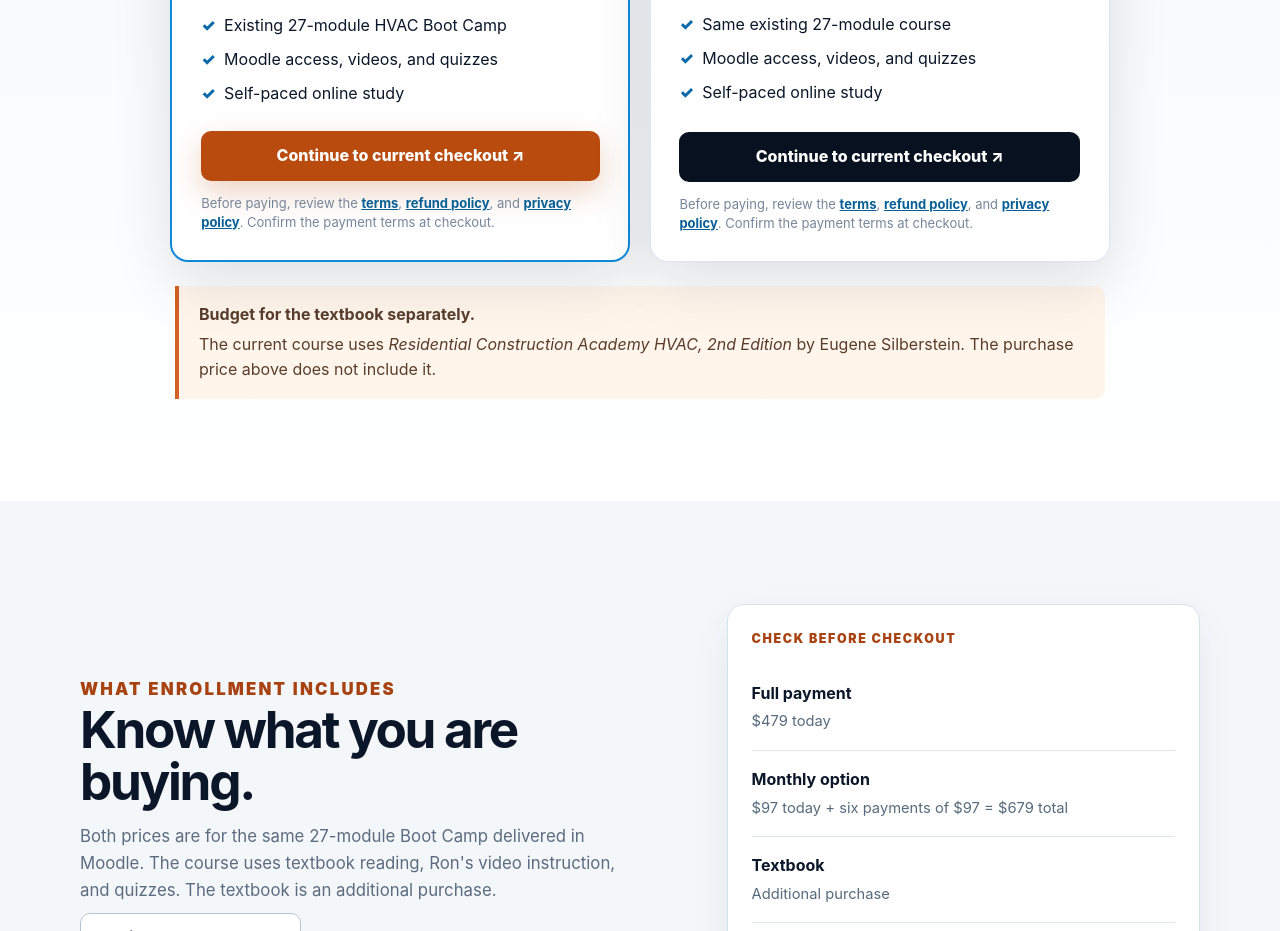
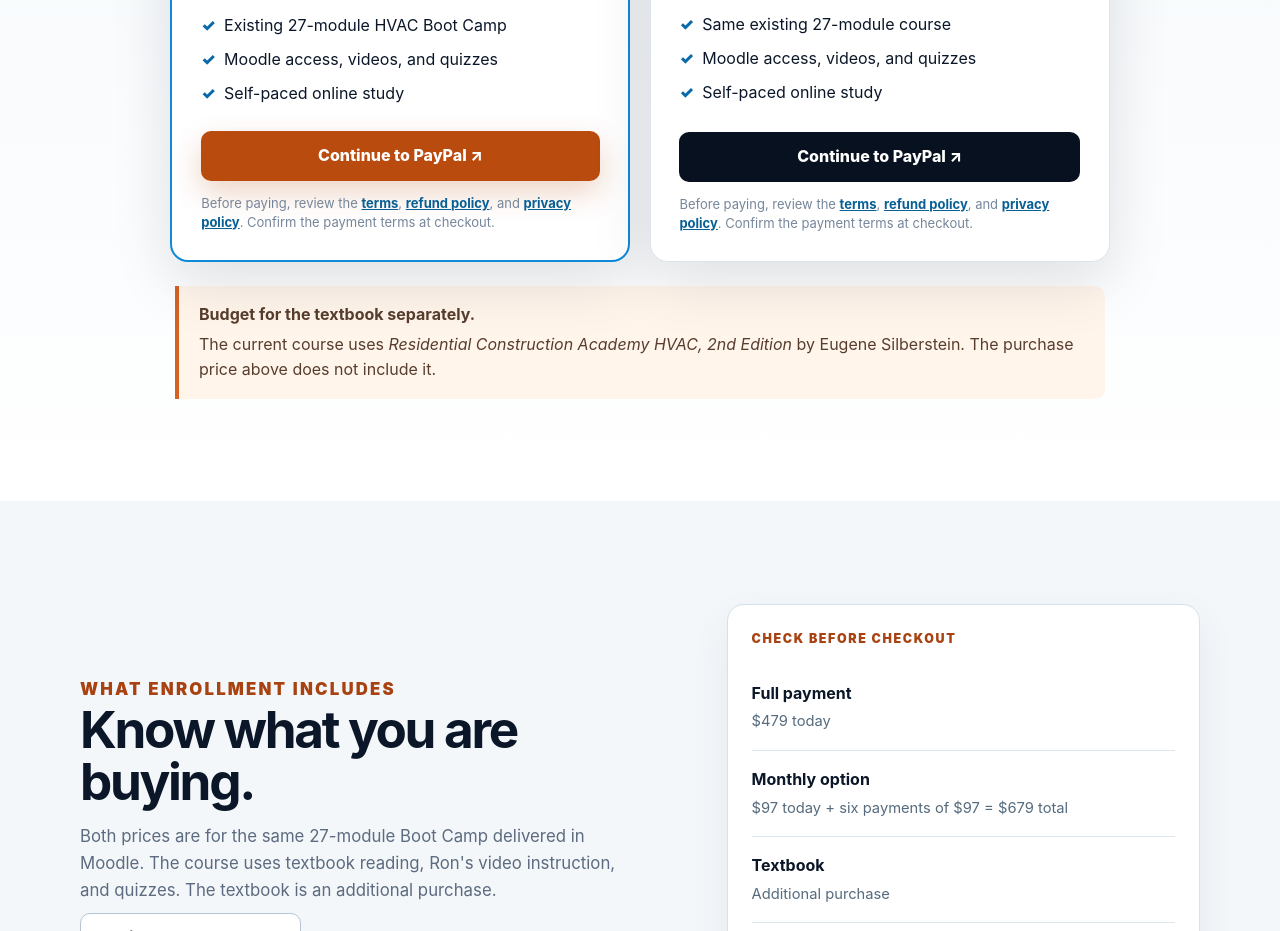
Before and after one commit to rwalk-chronos/HVAC_Training_Solutions, an Astro site: page /pricing in a window 1280 px wide. Shown: the part 880-1811 px from the top of the page. Built offline with nearby package versions, Linux system fonts and the light colour scheme; Astro itself is replaced by a stand-in of ours; no server answers.

Commit message:
Label both payment buttons as PayPal

```diff
--- a/src/pages/pricing.astro
+++ b/src/pages/pricing.astro
@@ -17,13 +17,13 @@ const checkout = getCheckoutLinks();
         <article class="price-card featured">
           <p class="price-badge">Lowest total</p><p class="price-label">Pay in full</p><p class="price">$479</p><p class="price-detail">One payment. $200 less than the monthly total.</p>
           <ul class="price-list"><li>Existing 27-module HVAC Boot Camp</li><li>Moodle access, videos, and quizzes</li><li>Self-paced online study</li></ul>
-          <a class="button button-primary" href={checkout.full} data-checkout-plan="full" data-analytics-event="begin_checkout" data-payment-plan="full">Continue to current checkout ↗</a>
+          <a class="button button-primary" href={checkout.full} data-checkout-plan="full" data-analytics-event="begin_checkout" data-payment-plan="full">Continue to PayPal ↗</a>
           <small>Before paying, review the <a href="/terms/">terms</a>, <a href="/refund-policy/">refund policy</a>, and <a href="/privacy/">privacy policy</a>. Confirm the payment terms at checkout.</small>
         </article>
         <article class="price-card">
           <p class="price-label">Monthly payments</p><p class="price">$97 <span class="price-suffix">to start</span></p><p class="price-detail">$97 today, then six monthly payments of $97. <strong>$679 total.</strong></p>
           <ul class="price-list"><li>Same existing 27-module course</li><li>Moodle access, videos, and quizzes</li><li>Self-paced online study</li></ul>
-          <a class="button button-dark" href={checkout.monthly} data-checkout-plan="monthly" data-analytics-event="begin_checkout" data-payment-plan="monthly">Continue to current checkout ↗</a>
+          <a class="button button-dark" href={checkout.monthly} data-checkout-plan="monthly" data-analytics-event="begin_checkout" data-payment-plan="monthly">Continue to PayPal ↗</a>
           <small>Before paying, review the <a href="/terms/">terms</a>, <a href="/refund-policy/">refund policy</a>, and <a href="/privacy/">privacy policy</a>. Confirm the payment terms at checkout.</small>
         </article>
       </div>
```
